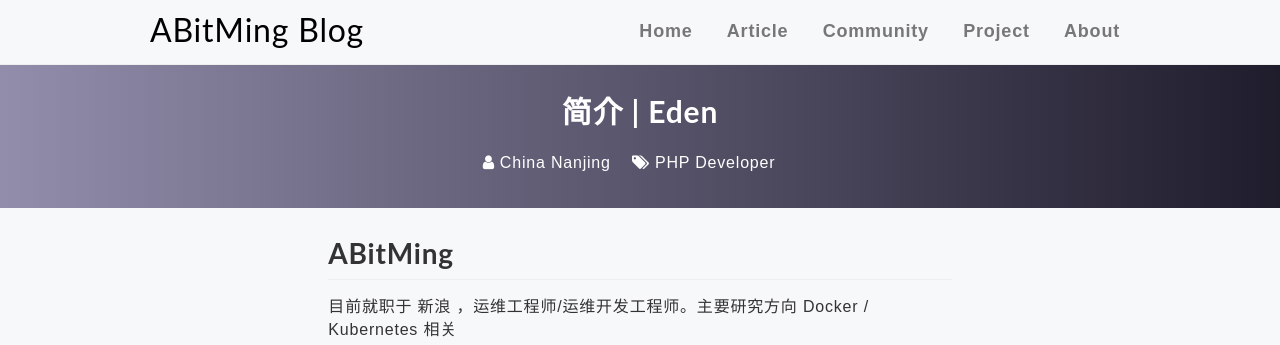
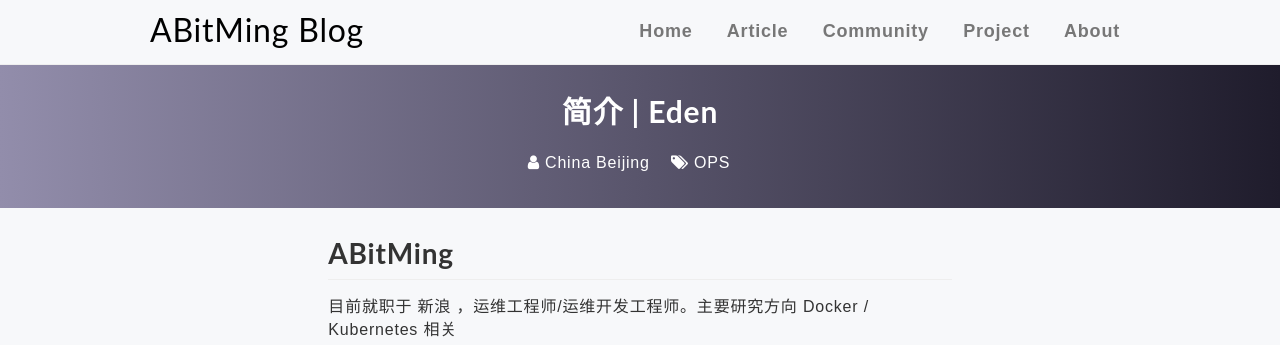
Before and after one commit to abitming/abitming.github.io, a Jekyll site: the page built from about.md, in a window 1280 px wide. Shown: the top 345 px of the page. Built offline with Jekyll 4.4.1, drawn with Linux system fonts in a browser that asks for light colours; comment, search, counter and statistics services are not loaded.

```diff
--- a/_layouts/page.html
+++ b/_layouts/page.html
@@ -7,8 +7,8 @@ layout: default
             <h1>{{ page.title }}</h1>
         </div>
         <div class="collection-info">
-            <span class="col-item"><i class="fa fa-user"></i>China Nanjing</span>
-            <span class="col-item"><i class="fa fa-tags"></i><a>PHP Developer</a></span>
+            <span class="col-item"><i class="fa fa-user"></i>China Beijing</span>
+            <span class="col-item"><i class="fa fa-tags"></i><a>OPS</a></span>
         </div>
     </div>
 </div>
--- a/index.html
+++ b/index.html
@@ -5,7 +5,7 @@
     <meta charset="UTF-8">
     <meta name="viewport" content="width=device-width, user-scalable=no, initial-scale=1.0, maximum-scale=1.0, minimum-scale=1.0">
     <meta http-equiv="X-UA-Compatible" content="ie=edge">
-    <title>Welcome To Jelly Blog</title>
+    <title>欢迎访问小明的博客</title>
     <link rel="stylesheet" href="/assets/css/source/bootstrap.css">
     <link rel="stylesheet" href="/assets/css/source/font-awesome.min.css">
     <link rel="stylesheet" href="/assets/css/pages/index.css">
```
Also changed, not shown: _posts/2018-09-09-about-me.md (+1 -1 lines).
